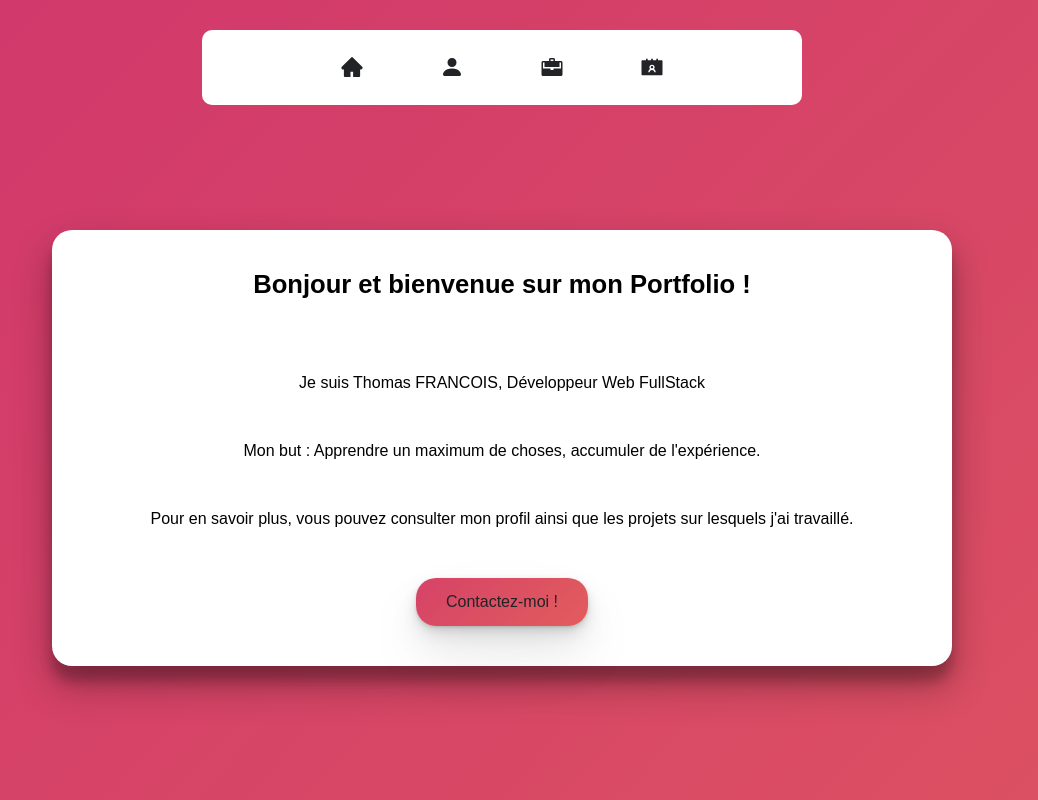
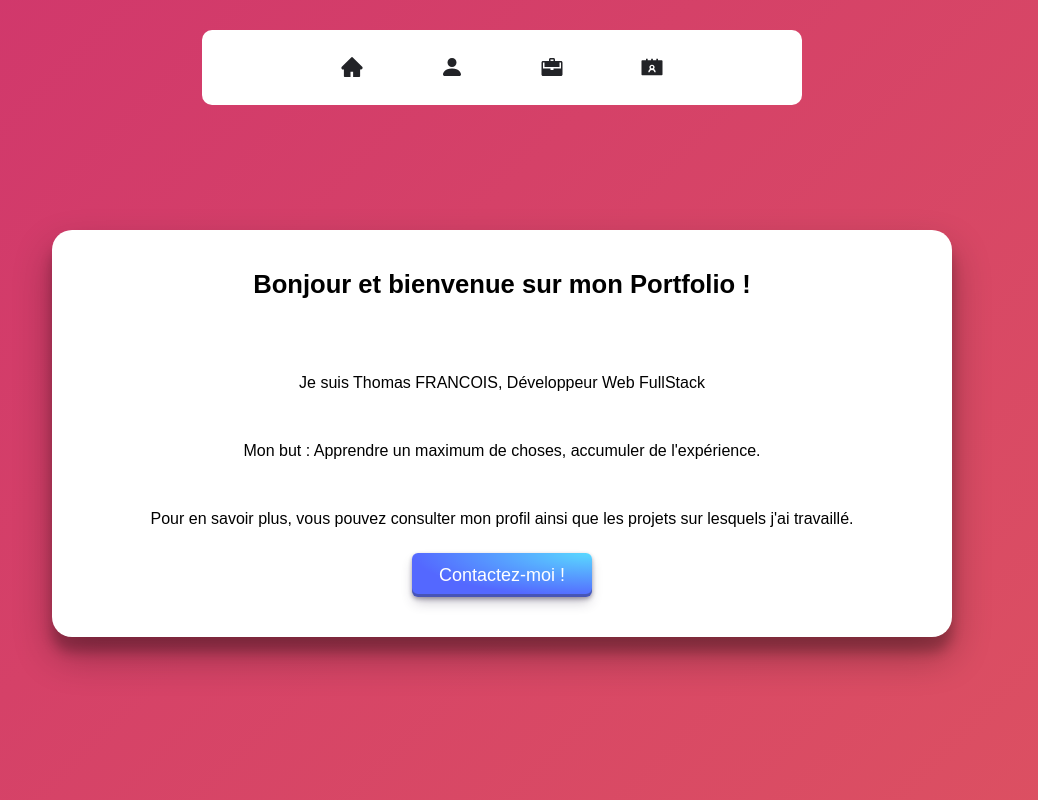
Before and after one commit to ThomasFr45/portfolio, a React (Create React App) app: page / in a window 1280 px wide. Shown: the whole page, without its empty margins (138-1176 px from the left). Built offline with nearby package versions, Linux system fonts and the light colour scheme.

Commit message:
New button

```diff
--- a/src/components/Home.css
+++ b/src/components/Home.css
@@ -11,22 +11,49 @@
 }
 
 .home-button {
-  margin-top: 50px;
-  width: fit-content;
-  padding: 15px;
-  background: linear-gradient(-45deg, #ee7752, #ce326e, #23a6d5, #23d5ab);
-	background-size: 800% 800%;
-  animation: gradient 15s ease infinite;
-  border-radius: 20px;
-  transition:0.35s;
-  box-shadow: rgba(0, 0, 0, 0.07) 0px 1px 2px, rgba(0, 0, 0, 0.07) 0px 2px 4px, rgba(0, 0, 0, 0.07) 0px 4px 8px, rgba(0, 0, 0, 0.07) 0px 8px 16px, rgba(0, 0, 0, 0.07) 0px 16px 32px, rgba(0, 0, 0, 0.07) 0px 32px 64px;
-}
+  margin-top:25px;
+  align-items: center;
+  appearance: none;
+  background-image: radial-gradient(100% 100% at 100% 0, #5adaff 0, #5468ff 100%);
+  border: 0;
+  border-radius: 6px;
+  box-shadow: rgba(45, 35, 66, .4) 0 2px 4px,rgba(45, 35, 66, .3) 0 7px 13px -3px,rgba(58, 65, 111, .5) 0 -3px 0 inset;
+  box-sizing: border-box;
+  color: #fff;
+  cursor: pointer;
+  display: inline-flex;
+  font-family: "JetBrains Mono",monospace;
+  height: 44px;
+  justify-content: center;
+  line-height: 1;
+  list-style: none;
+  overflow: hidden;
+  padding-left: 12px;
+  padding-right: 12px;
+  position: relative;
+  text-align: left;
+  text-decoration: none;
+  transition: box-shadow .15s,transform .15s;
+  user-select: none;
+  -webkit-user-select: none;
+  touch-action: manipulation;
+  white-space: nowrap;
+  will-change: box-shadow,transform;
+  font-size: 18px;}
 
-.home-button:hover {
-  box-shadow: rgba(0, 0, 0, 0.56) 0px 22px 70px 4px;
-  transform:translateY(-8px);
-  border: solid 1px;
-}
+  .home-button:focus {
+    box-shadow: #3c4fe0 0 0 0 1.5px inset, rgba(45, 35, 66, .4) 0 2px 4px, rgba(45, 35, 66, .3) 0 7px 13px -3px, #3c4fe0 0 -3px 0 inset;
+  }
+
+  .home-button:hover {
+    box-shadow: rgba(45, 35, 66, .4) 0 4px 8px, rgba(45, 35, 66, .3) 0 7px 13px -3px, #3c4fe0 0 -3px 0 inset;
+    transform: translateY(-2px);
+  }
+
+  .home-button:active {
+    box-shadow: #3c4fe0 0 3px 7px inset;
+    transform: translateY(2px);
+  }
 
 .home-card {
   padding-top:40px;
```
